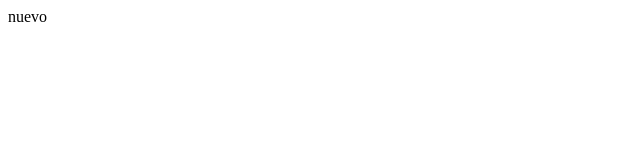
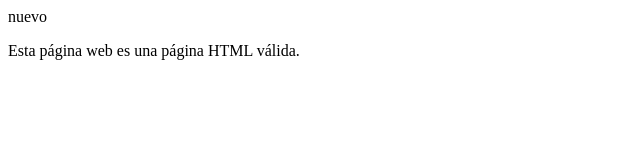
Before and after one commit to adrianfernandez186/adrianfernandez186.github.io, a plain HTML site: page index.html in a window 1280 px wide. Shown: the whole page, without its empty margins (0-640 px from the left). Drawn offline with Linux system fonts and the light colour scheme.

Commit message:
Update index.html

```diff
--- a/index.html
+++ b/index.html
@@ -1 +1,14 @@
 nuevo
+<!DOCTYPE html>
+<html lang="es">
+<head>
+  <meta charset="utf-8">
+  <title>HTML</title>
+  <meta name="viewport" content="width=device-width, initial-scale=1.0">
+  <link rel="stylesheet" href="estilo.css">
+</head>
+
+<body>
+  <p>Esta página web es una página HTML válida.</p>
+</body>
+</html>
```
